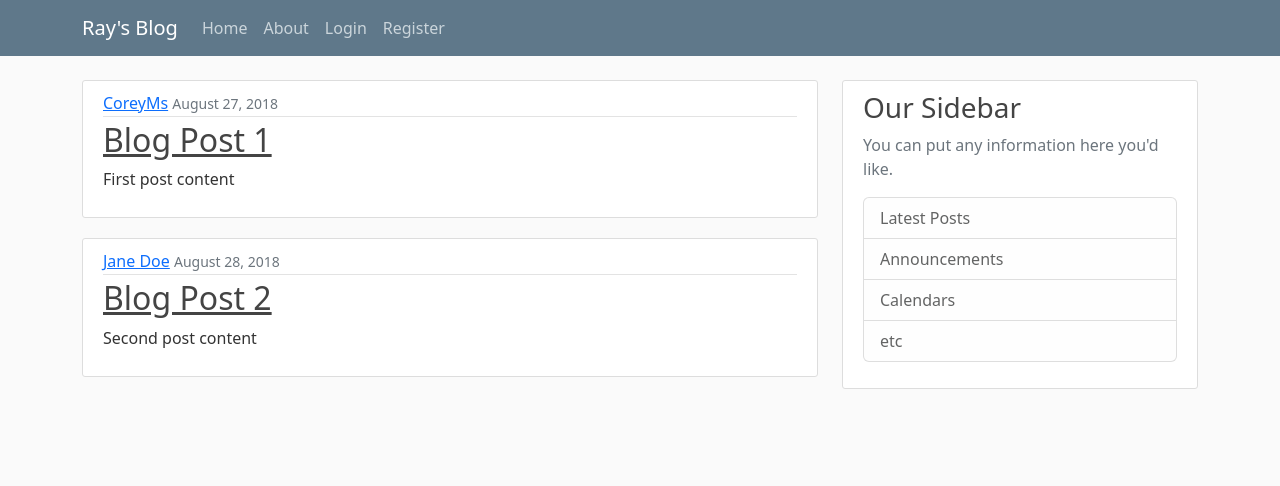
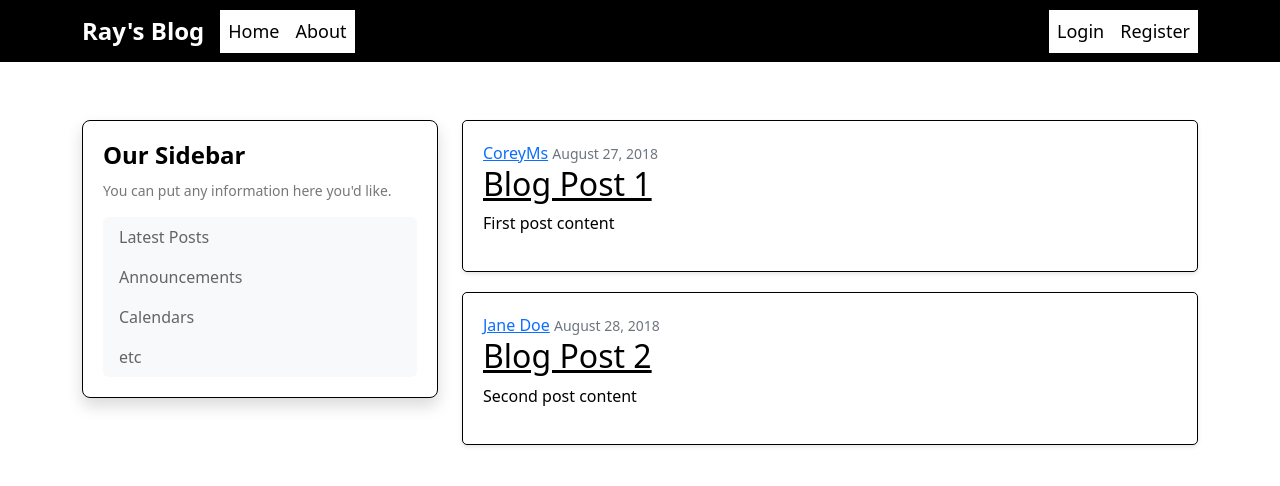
Before and after one commit to raylandho/Blog, a Django app: page / in a window 1280 px wide. Shown: the top 486 px of the page. Run offline with Django 4.2, Linux system fonts and the light colour scheme.

Commit message:
Updated CSS and bootstrap classes

```diff
--- a/django_project/blog/static/blog/main.css
+++ b/django_project/blog/static/blog/main.css
@@ -1,84 +1,97 @@
+/* Global Styles */
 body {
-    background: #fafafa;
-    color: #333333;
+    background: #ffffff;
+    color: #000000;
     margin-top: 5rem;
 }
 
-  h1, h2, h3, h4, h5, h6 {
-    color: #444444;
+h1,
+h2,
+h3,
+h4,
+h5,
+h6,
+.article-title {
+    color: #000000;
 }
 
 ul {
     margin: 0;
 }
 
+/* Navbar Styles */
 .bg-steel {
-    background-color: #5f788a;
+    background-color: #000000;
 }
 
 .site-header .navbar-nav .nav-link {
-    color: #cbd5db;
+    color: #000000;
+    background-color: #ffffff;
 }
 
 .site-header .navbar-nav .nav-link:hover {
     color: #ffffff;
+    background-color: #000000;
 }
 
 .site-header .navbar-nav .nav-link.active {
     font-weight: 500;
 }
 
+/* Content Section Styles */
 .content-section {
     background: #ffffff;
-    padding: 10px 20px;
-    border: 1px solid #dddddd;
-    border-radius: 3px;
+    color: #000000;
+    padding: 20px;
+    border: 1px solid #000000;
+    border-radius: 5px;
+    margin-bottom: 20px;
+    box-shadow: 0 2px 4px rgba(0, 0, 0, 0.1);
+}
+
+.section-title {
+    font-size: 24px;
+    font-weight: bold;
+    margin-bottom: 10px;
+}
+
+.section-description {
+    font-size: 14px;
+    color: #777;
+}
+
+.list-group-item {
+    background-color: #f8f9fa;
+    border: none;
+}
+
+/* Post Styles */
+.post-title {
+    font-size: 24px;
+    font-weight: bold;
+    margin-bottom: 10px;
+}
+
+.post-meta {
+    font-size: 14px;
+    color: #777;
     margin-bottom: 20px;
 }
 
-  .article-title {
-    color: #444444;
+.post-content {
+    font-size: 16px;
 }
 
-  a.article-title:hover {
-    color: #428bca;
-    text-decoration: none;
+/* Custom CSS for the blog */
+.site-header {
+    padding: 20px;
 }
 
-  .article-content {
-    white-space: pre-line;
+.navbar-brand {
+    font-size: 24px;
+    font-weight: bold;
 }
 
-  .article-img {
-    height: 65px;
-    width: 65px;
-    margin-right: 16px;
+.navbar-nav .nav-link {
+    font-size: 18px;
 }
-
-  .article-metadata {
-    padding-bottom: 1px;
-    margin-bottom: 4px;
-    border-bottom: 1px solid #e3e3e3
-  }
-
-  .article-metadata a:hover {
-    color: #333;
-    text-decoration: none;
-  }
-
-  .article-svg {
-    width: 25px;
-    height: 25px;
-    vertical-align: middle;
-  }
-
-  .account-img {
-    height: 125px;
-    width: 125px;
-    margin-right: 20px;
-    margin-bottom: 16px;
-  }
-
-  .account-heading {
-    font-size: 2.5rem;
-  }
--- a/django_project/blog/templates/blog/base.html
+++ b/django_project/blog/templates/blog/base.html
@@ -1,6 +1,7 @@
 {% load static %}
 <!DOCTYPE html>
 <html>
+
 <head>
     <meta charset="utf-8">
     <meta name="viewport" content="width=device-width, initial-scale=1">
@@ -9,53 +10,72 @@
     {% else %}
     <title>Ray's Blog</title>
     {% endif %}
-        <link href="https://cdn.jsdelivr.net/npm/bootstrap@5.2.3/dist/css/bootstrap.min.css" rel="stylesheet" integrity="sha384-rbsA2VBKQhggwzxH7pPCaAqO46MgnOM80zW1RWuH61DGLwZJEdK2Kadq2F9CUG65" crossorigin="anonymous">
+    <link href="https://cdn.jsdelivr.net/npm/bootstrap@5.2.3/dist/css/bootstrap.min.css" rel="stylesheet"
+        integrity="sha384-rbsA2VBKQhggwzxH7pPCaAqO46MgnOM80zW1RWuH61DGLwZJEdK2Kadq2F9CUG65" crossorigin="anonymous">
     <link rel="stylesheet" type="text/css" href="{% static 'blog/main.css' %}">
+    <link rel="stylesheet" type="text/css" href="{% static 'blog/custom.css' %}">
 </head>
+
 <body>
     <header class="site-header">
-            <nav class="navbar navbar-expand-md navbar-dark bg-steel fixed-top">
+        <nav class="navbar navbar-expand-md navbar-dark bg-black fixed-top">
             <div class="container">
                 <a class="navbar-brand mr-4" href="{% url 'blog-home' %}">Ray's Blog</a>
-                <button class="navbar-toggler" type="button" data-toggle="collapse" data-target="#navbarToggle" aria-controls="navbarToggle" aria-expanded="false" aria-label="Toggle navigation">
+                <button class="navbar-toggler" type="button" data-toggle="collapse" data-target="#navbarToggle"
+                    aria-controls="navbarToggle" aria-expanded="false" aria-label="Toggle navigation">
                     <span class="navbar-toggler-icon"></span>
                 </button>
                 <div class="collapse navbar-collapse" id="navbarToggle">
-                  <div class="navbar-nav mr-auto">
-                    <a class="nav-item nav-link" href="{% url 'blog-home' %}">Home</a>
-                    <a class="nav-item nav-link" href="{% url 'blog-about' %}">About</a>
-                  </div>
-                  <!-- Navbar Right Side -->
-                  <div class="navbar-nav">
-                    <a class="nav-item nav-link" href="#">Login</a>
-                    <a class="nav-item nav-link" href="#">Register</a>
-                  </div>
+                    <ul class="navbar-nav me-auto">
+                        <li class="nav-item">
+                            <a class="nav-link" href="{% url 'blog-home' %}">Home</a>
+                        </li>
+                        <li class="nav-item">
+                            <a class="nav-link" href="{% url 'blog-about' %}">About</a>
+                        </li>
+                    </ul>
+                    <ul class="navbar-nav">
+                        <li class="nav-item">
+                            <a class="nav-link" href="#">Login</a>
+                        </li>
+                        <li class="nav-item">
+                            <a class="nav-link" href="#">Register</a>
+                        </li>
+                    </ul>
                 </div>
             </div>
         </nav>
     </header>
     <main role="main" class="container">
         <div class="row">
-              <div class="col-md-8">
-                {% block content %}{% endblock %}
-              </div>
             <div class="col-md-4">
-                <div class="content-section">
-                  <h3>Our Sidebar</h3>
-                  <p class='text-muted'>You can put any information here you'd like.
+                <div class="content-section bg-gray rounded-3 shadow">
+                    <h3 class="section-title">Our Sidebar</h3>
+                    <p class="section-description">You can put any information here you'd like.</p>
                     <ul class="list-group">
                         <li class="list-group-item list-group-item-light">Latest Posts</li>
                         <li class="list-group-item list-group-item-light">Announcements</li>
                         <li class="list-group-item list-group-item-light">Calendars</li>
                         <li class="list-group-item list-group-item-light">etc</li>
                     </ul>
-                  </p>
+                </div>
+            </div>
+            <div class="col-md-8 ">
+                {% block content %}{% endblock %}
             </div>
         </div>
         </div>
     </main>
-        <script src="https://cdn.jsdelivr.net/npm/bootstrap@5.2.3/dist/js/bootstrap.bundle.min.js" integrity="sha384-kenU1KFdBIe4zVF0s0G1M5b4hcpxyD9F7jL+jjXkk+Q2h455rYXK/7HAuoJl+0I4" crossorigin="anonymous"></script>
-        <script src="https://cdn.jsdelivr.net/npm/@popperjs/core@2.11.6/dist/umd/popper.min.js" integrity="sha384-oBqDVmMz9ATKxIep9tiCxS/Z9fNfEXiDAYTujMAeBAsjFuCZSmKbSSUnQlmh/jp3" crossorigin="anonymous"></script>
-        <script src="https://cdn.jsdelivr.net/npm/bootstrap@5.2.3/dist/js/bootstrap.min.js" integrity="sha384-cuYeSxntonz0PPNlHhBs68uyIAVpIIOZZ5JqeqvYYIcEL727kskC66kF92t6Xl2V" crossorigin="anonymous"></script>
+
+    <script src="https://cdn.jsdelivr.net/npm/bootstrap@5.2.3/dist/js/bootstrap.bundle.min.js"
+        integrity="sha384-kenU1KFdBIe4zVF0s0G1M5b4hcpxyD9F7jL+jjXkk+Q2h455rYXK/7HAuoJl+0I4"
+        crossorigin="anonymous"></script>
+    <script src="https://cdn.jsdelivr.net/npm/@popperjs/core@2.11.6/dist/umd/popper.min.js"
+        integrity="sha384-oBqDVmMz9ATKxIep9tiCxS/Z9fNfEXiDAYTujMAeBAsjFuCZSmKbSSUnQlmh/jp3"
+        crossorigin="anonymous"></script>
+    <script src="https://cdn.jsdelivr.net/npm/bootstrap@5.2.3/dist/js/bootstrap.min.js"
+        integrity="sha384-cuYeSxntonz0PPNlHhBs68uyIAVpIIOZZ5JqeqvYYIcEL727kskC66kF92t6Xl2V"
+        crossorigin="anonymous"></script>
 </body>
+
 </html>
```
Lines whose indentation alone changed are shown as unchanged.
